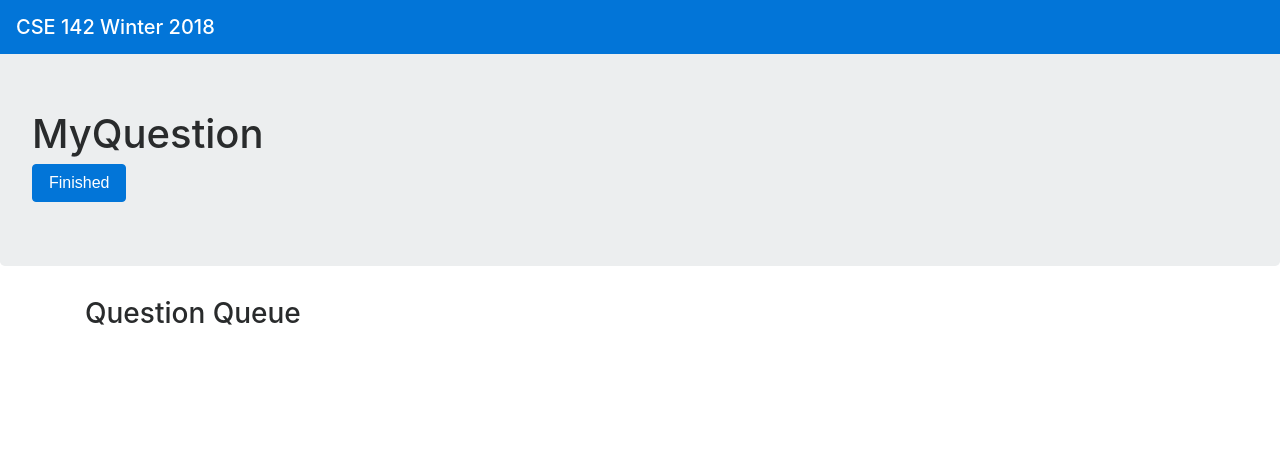
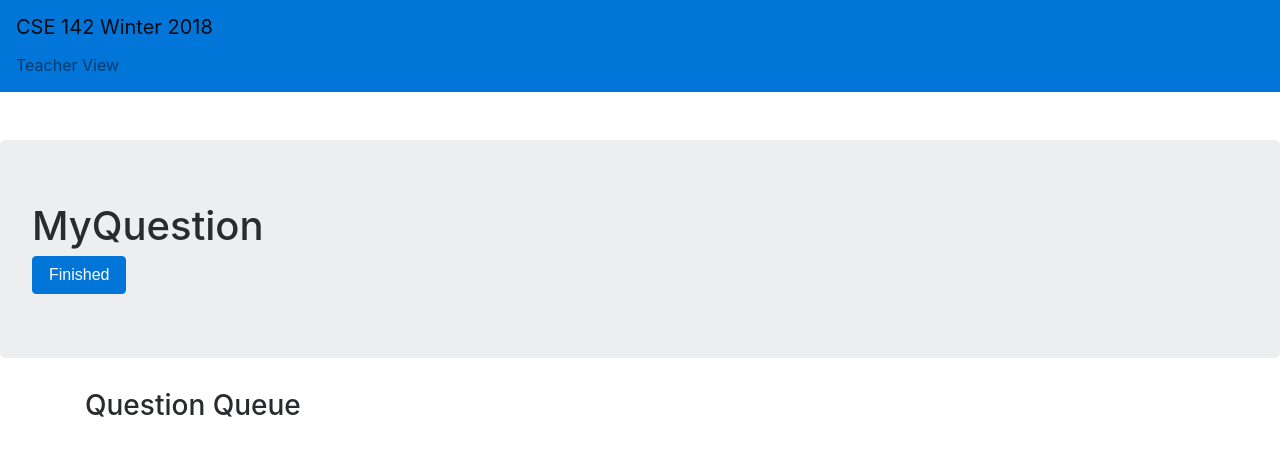
Before and after one commit to carowa/winfo-hackathon, a plain HTML site: page teacher_view/index.html in a window 1280 px wide. Drawn offline with nearby package versions, Linux system fonts and the light colour scheme; no server answers.

Commit message:
fix navbar

```diff
--- a/teacher_view/index.html
+++ b/teacher_view/index.html
@@ -6,8 +6,11 @@
 </head>
 
 <body>
-    <nav class="navbar fixed-top bg-primary">
-        <span class="navbar-brand mb-0 h1 btn-primary">CSE 142 Winter 2018</span>
+    <nav class="navbar navbar-light bg-primary">
+                <a class="white navbar-brand white" href="#">CSE 142 Winter 2018</a>
+                <span class="navbar-text white">
+                  Teacher View
+                </span>
     </nav>
 
     <div class="jumbotron bg-light mt-5">
```
